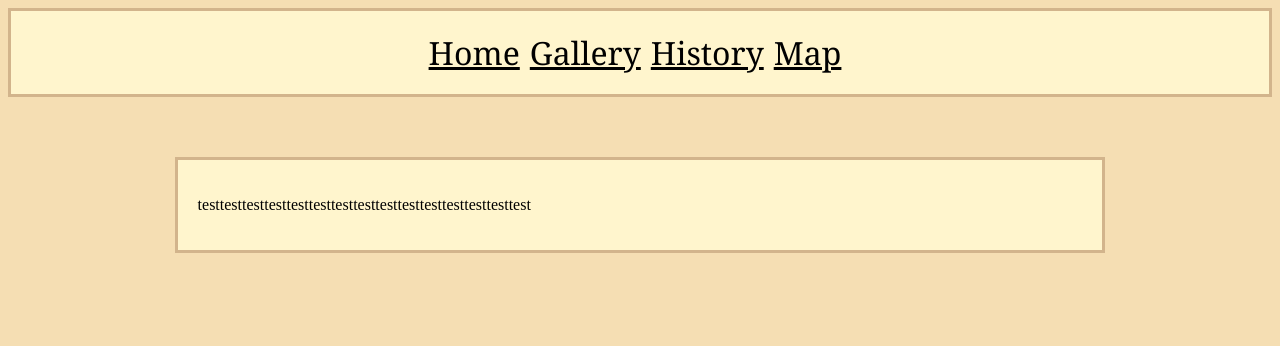
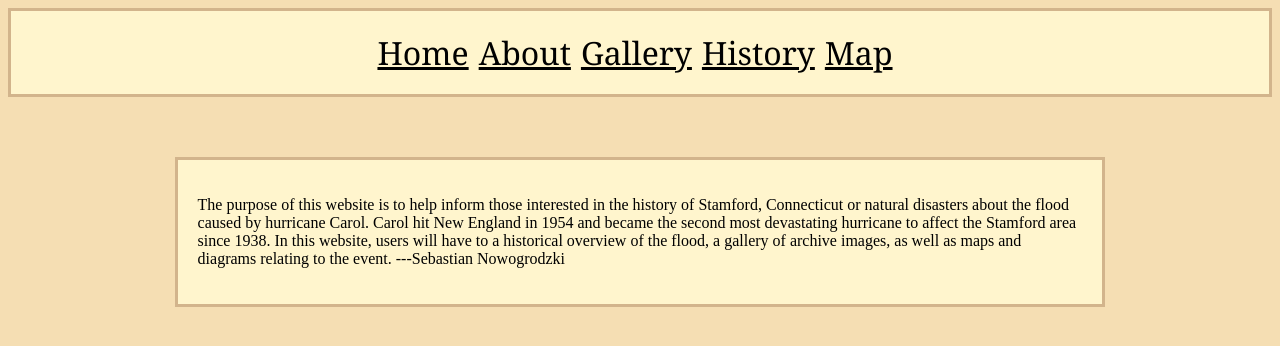
Before and after one commit to Sebas443/StmfrdFld, a plain HTML site: page about.html in a window 1280 px wide. Drawn offline with Linux system fonts and the light colour scheme.

Commit message:
Add files via upload

```diff
--- a/about.html
+++ b/about.html
@@ -6,13 +6,15 @@
 <body>
   <header><div class="navbar">
 <a href="index.html">Home</a>
+<a href="about.html">About</a>
 <a href="gallery.html">Gallery</a>
 <a href="history.html">History</a>
 <a href="map.html">Map</a>
 
   </div></header>
   <div class="About">
-    <p>testtesttesttesttesttesttesttesttesttesttesttesttesttesttest</p>
-  </div>
+    <p>The purpose of this website is to help inform those interested in the history of Stamford, Connecticut or natural disasters about the flood caused by hurricane Carol.
+       Carol hit New England in 1954 and became the second most devastating hurricane to affect the Stamford area since 1938. In this website, users will have to a historical overview of the flood,
+       a gallery of archive images, as well as maps and diagrams relating to the event. ---Sebastian Nowogrodzki</p>
 </body>
 </html>
```
